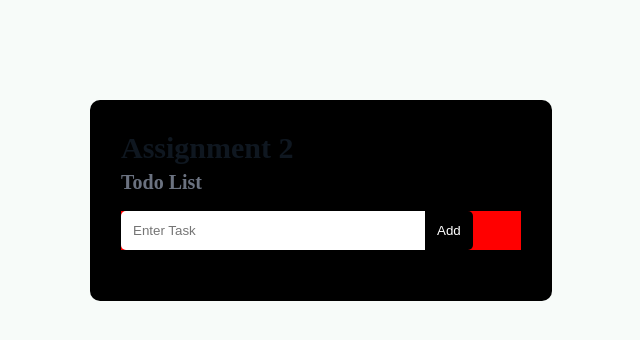
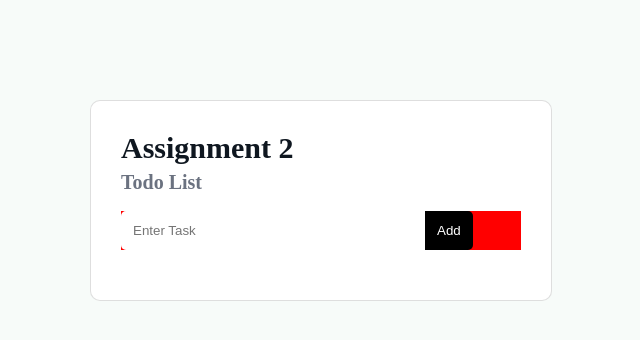
Before and after one commit to panchalvraj10-hub/tutedude-react-assignment-2, a React (Create React App) app: page / in a window 1280 px wide. Shown: the top 340 px of the page, without its empty margins (319-959 px from the left). Built offline with nearby package versions, Linux system fonts and the light colour scheme.

Commit message:
Change main background color to white

```diff
--- a/src/App.css
+++ b/src/App.css
@@ -4,7 +4,7 @@ body {
 }
 
 .main {
-    background-color:#000;
+    background-color:#ffffff;
     width: 400px;
     border-radius: 10px;
     margin: 100px auto;
```
